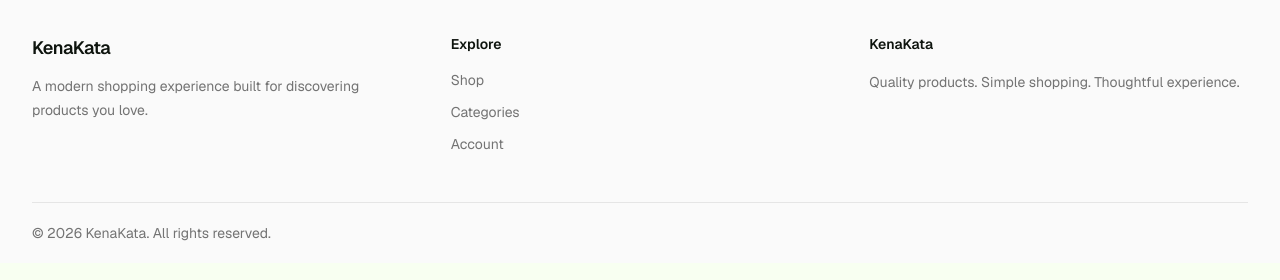
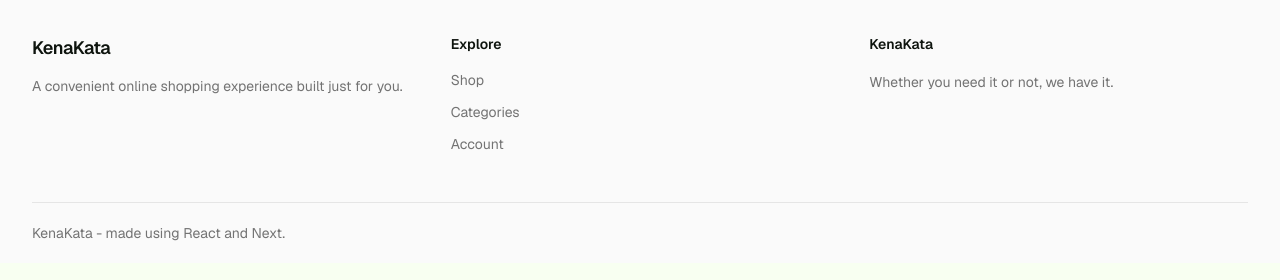
Before and after one commit to tanvir-005/kenakata, a Next.js app: page /wishlist in a window 1280 px wide. Shown: the part 504-784 px from the top of the page. Built offline with nearby package versions, Linux system fonts and the light colour scheme; no server answers.

Commit message:
added auto fill in checkout form

```diff
--- a/components/checkout/checkout-form.tsx
+++ b/components/checkout/checkout-form.tsx
@@ -1,7 +1,10 @@
 "use client";
 
+import { useEffect } from "react";
 import { zodResolver } from "@hookform/resolvers/zod";
 import { useForm } from "react-hook-form";
+
+import { useAuth } from "@/context/auth-context";
 import {
   checkoutSchema,
   type CheckoutFormData,
@@ -14,21 +17,36 @@ interface CheckoutFormProps {
 export function CheckoutForm({
   onSubmit,
 }: CheckoutFormProps) {
+  const { user } = useAuth();
   const {
     register,
     handleSubmit,
+    setValue,
     formState: { errors, isSubmitting },
   } = useForm<CheckoutFormData>({
     resolver: zodResolver(checkoutSchema),
     defaultValues: {
-      fullName: "",
-      email: "",
+      fullName: user?.name ?? "",
+      email: user?.email ?? "",
       phone: "",
       address: "",
       city: "",
       postalCode: "",
     },
   });
+
+  useEffect(() => {
+    setValue("fullName", user?.name ?? "", {
+      shouldDirty: false,
+      shouldTouch: false,
+      shouldValidate: false,
+    });
+    setValue("email", user?.email ?? "", {
+      shouldDirty: false,
+      shouldTouch: false,
+      shouldValidate: false,
+    });
+  }, [user, setValue]);
 
   return (
     <form
--- a/components/layout/footer.tsx
+++ b/components/layout/footer.tsx
@@ -21,8 +21,7 @@ export function Footer() {
             </Link>
 
             <p className="mt-3 max-w-sm text-sm leading-6 text-neutral-500">
-              A modern shopping experience built for discovering
-              products you love.
+              A convenient online shopping experience built just for you.
             </p>
           </div>
 
@@ -46,14 +45,13 @@ export function Footer() {
             <h2 className="text-sm font-semibold">KenaKata</h2>
 
             <p className="mt-4 text-sm leading-6 text-neutral-500">
-              Quality products. Simple shopping. Thoughtful
-              experience.
+              Whether you need it or not, we have it.
             </p>
           </div>
         </div>
 
         <div className="border-t border-neutral-200 py-5 text-sm text-neutral-500 dark:border-neutral-800">
-          © {new Date().getFullYear()} KenaKata. All rights reserved.
+          KenaKata - made using React and Next.
         </div>
       </Container>
     </footer>
```
